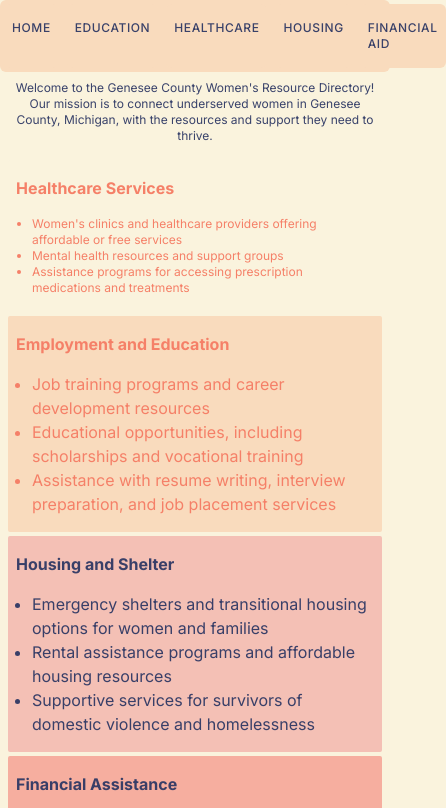
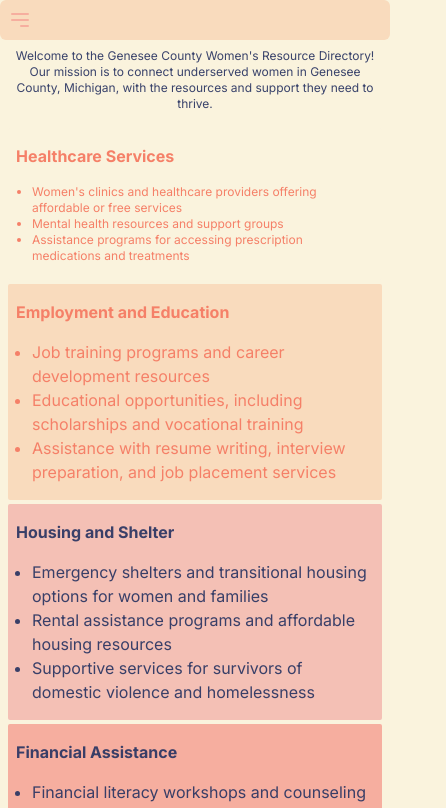
Before and after one commit to YouGuavas/gencowomen, a Next.js app: page / in a window 390 px wide. Shown: the top 808 px of the page, 446 px wide, since content can reach past the window. Built offline with nearby package versions, Linux system fonts and the light colour scheme.

Commit message:
Add hamburger menu

```diff
--- a/components/Nav.tsx
+++ b/components/Nav.tsx
@@ -1,19 +1,56 @@
+'use client';
+
+import { useState } from 'react';
 import Link from 'next/link';
 import navLinks from '../data/nav.json';
+
 export function Nav() {
+	const [isMenuOpen, setIsMenuOpen] = useState(false);
+
+	const toggleMenu = () => {
+		setIsMenuOpen(!isMenuOpen);
+	};
+
 	return (
-		<nav className={`background-2 rounded-md p-1 flex gap-2`}>
-			{navLinks.map((link, index) => {
-				return (
+		<nav
+			className={`background-2 rounded-md md:p-1 flex flex-col md:flex-row gap-1 md:gap-2 text-xs md:text-base`}
+		>
+			<button onClick={toggleMenu} className="md:hidden p-2 focus:outline-none">
+				<svg
+					className="w-6 h-6"
+					fill="none"
+					stroke="currentColor"
+					viewBox="0 0 24 24"
+					xmlns="http://www.w3.org/2000/svg"
+				>
+					{isMenuOpen ? (
+						<path
+							strokeLinecap="round"
+							strokeLinejoin="round"
+							strokeWidth="2"
+							d="M6 18L18 6M6 6l12 12"
+						/>
+					) : (
+						<path
+							strokeLinecap="round"
+							strokeLinejoin="round"
+							strokeWidth="2"
+							d="M4 6h16M4 12h16m-7 6h7"
+						/>
+					)}
+				</svg>
+			</button>
+			<div className={`md:flex ${isMenuOpen ? 'block' : 'hidden'}`}>
+				{navLinks.map((link, index) => (
 					<Link
+						className="px-1 py-2 md:px-2 md:py-4 color-7 hover-color-6 background-2 hover-background-1 duration-700 rounded-md uppercase font-medium tracking-wider content-center"
 						key={index}
-						className="text-xs md:text-base p-2 py-4 color-7 hover-color-6 background-2 hover-background-1 duration-700 rounded-md uppercase font-medium tracking-wider"
 						href={link.url}
 					>
 						{link.text}
 					</Link>
-				);
-			})}
+				))}
+			</div>
 		</nav>
 	);
 }
```
